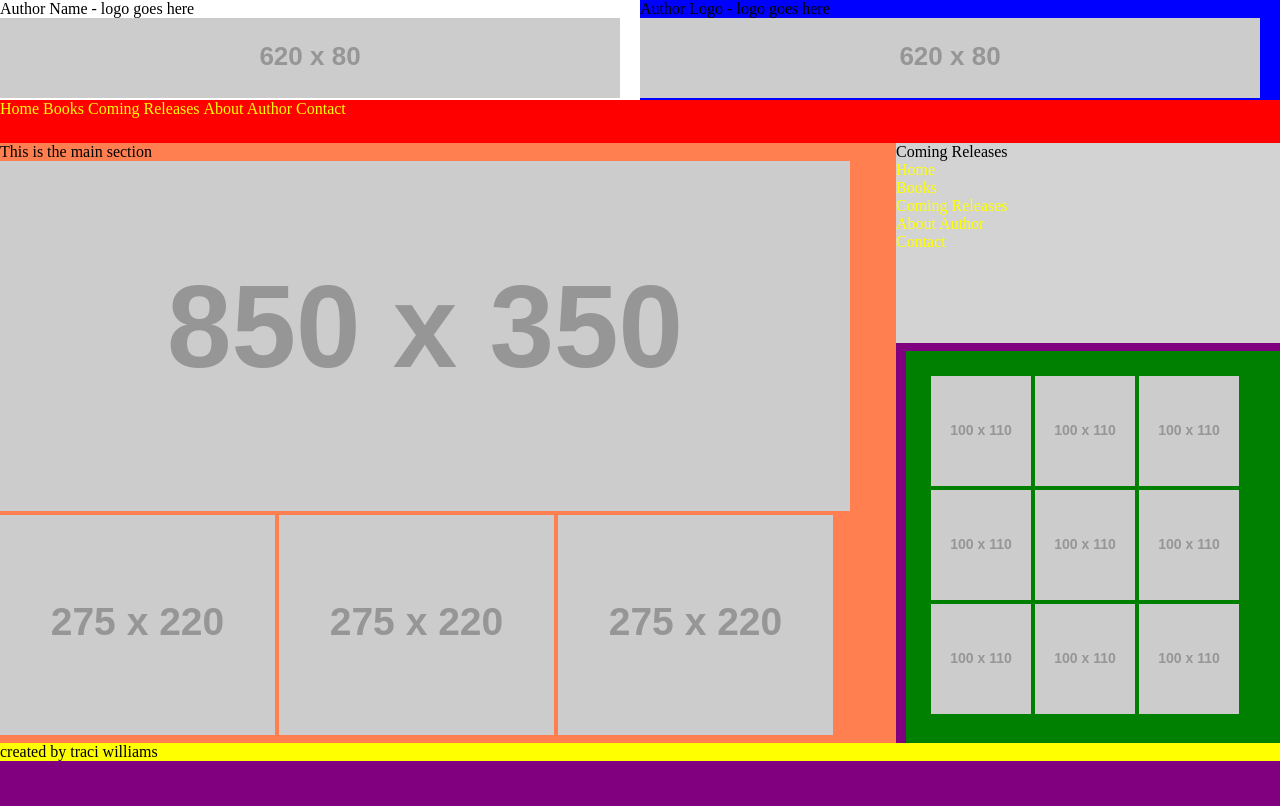
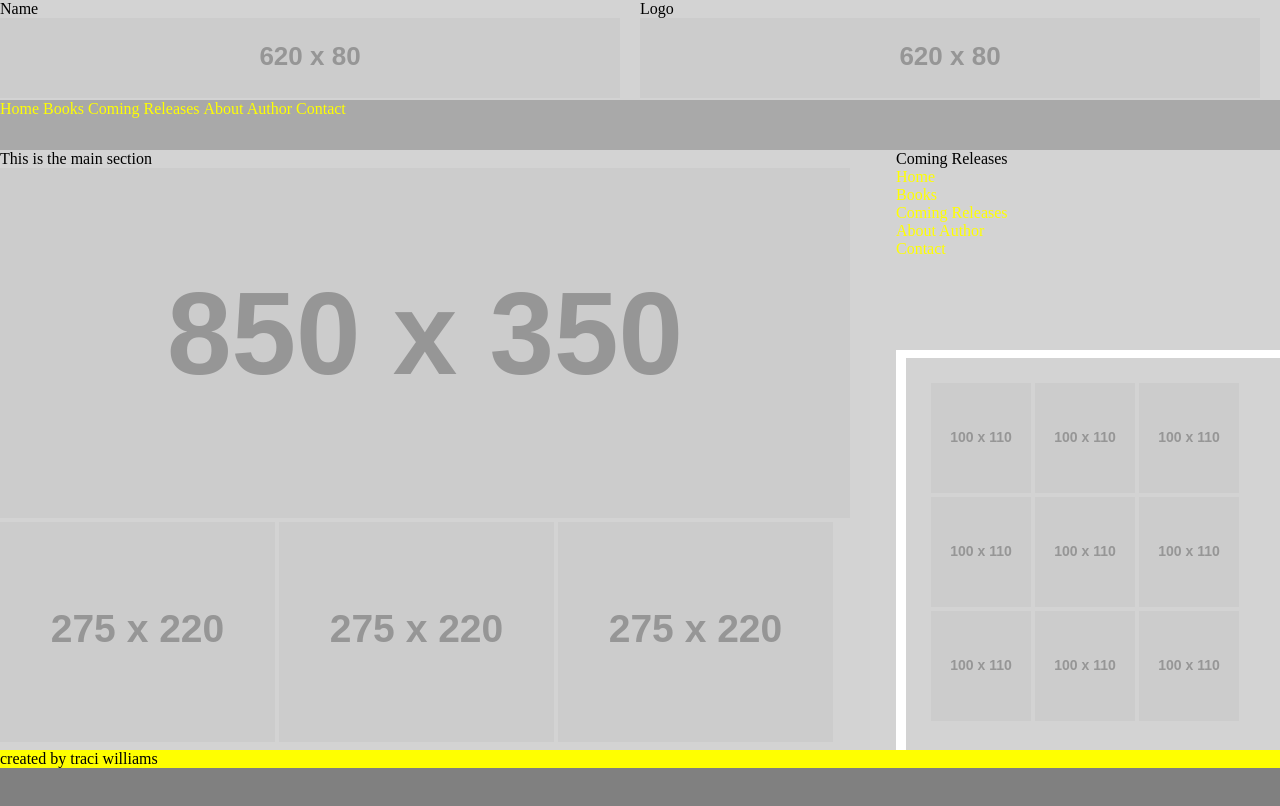
Before and after one commit to traciwilliams/book-author, a plain HTML site: page index.html in a window 1280 px wide. Shown: the top 806 px of the page. Drawn offline with Linux system fonts and the light colour scheme; placeholder pictures from the web are drawn by us.

Commit message:
greyscale

```diff
--- a/index.html
+++ b/index.html
@@ -7,8 +7,8 @@
 <body>
 	<div id="wrapper">
 
-		<div id="author-name">Author Name - logo goes here<img src="http://placehold.it/620x80"></div>
-		<div id="author-logo">Author Logo - logo goes here<img src="http://placehold.it/620x80"></div>
+		<div id="author-name">Name<img src="http://placehold.it/620x80"></div>
+		<div id="author-logo">Logo<img src="http://placehold.it/620x80"></div>
 
 			<header>
 				<nav id="main-nav">
--- a/styles/main.css
+++ b/styles/main.css
@@ -2,7 +2,7 @@
 /*==========BASIC LAYOUT=========*/
 body {
 	width: 100%;
-	height: 1000px;
+	height: 750px;
 	margin: 0;
 	padding: 0;
 	background-color: grey;
@@ -11,15 +11,15 @@ body {
 
 #wrapper {
 	width: 100%;
-	height: 1000px;
+	height: 750px;
 	margin: auto 0;
-	background-color: purple;
+	background-color: white;
 }
 
 main {
 	width: 70%;
 	height: 600px;
-	background-color: coral;
+	background-color: lightgrey;
 	float: left;
 }
 
@@ -34,14 +34,16 @@ aside {
 #author-name {
 	width: 50%;
 	height: 100px;
-	background-color: white;
+	color: black;
+	background-color: lightgrey;
 	float: left;
 }
 
 #author-logo {
 	width: 50%;
 	height: 100px;
-	background-color: blue;
+	color: black;
+	background-color: lightgrey;
 	float: right;
 }
 
@@ -49,9 +51,10 @@ aside {
 /*==========MAIN NAVIGATION=========*/
 #main-nav {
 	width: 100%;
-	background-color: red;
-	padding: 25px 0 25px  0;
-	margin: 0;
+	height: 150px;
+
+	background-color: darkgrey;
+	//padding: 25px 45px 25px 45px;
 
 }
 
@@ -62,6 +65,7 @@ aside {
 
 #main-nav li {
 	display: inline;
+	color: white;
 }
 
 
@@ -109,7 +113,7 @@ aside {
 	padding: 25px 25px 25px 25px;
 	margin: 100px 10px 0 10px;
 	display: inline-block;
-	background-color: green;
+	background-color: lightgrey;
 
 }
 .bookthumbnails {
```
